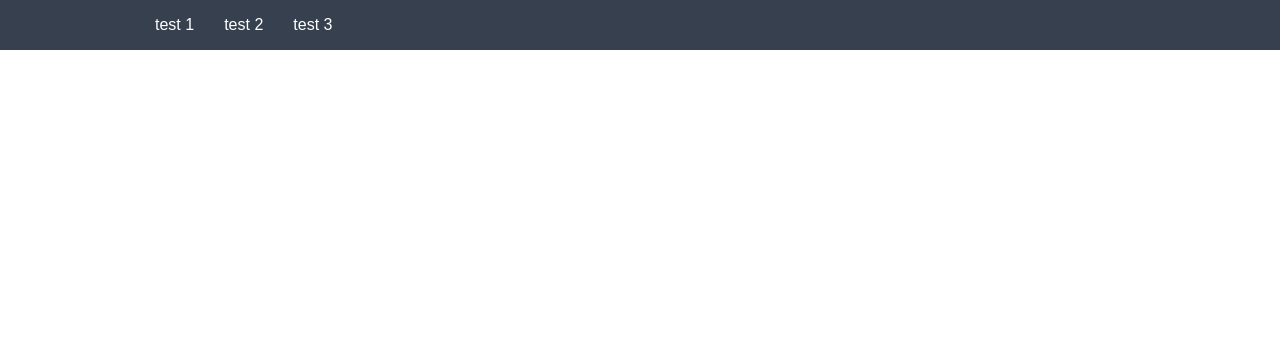
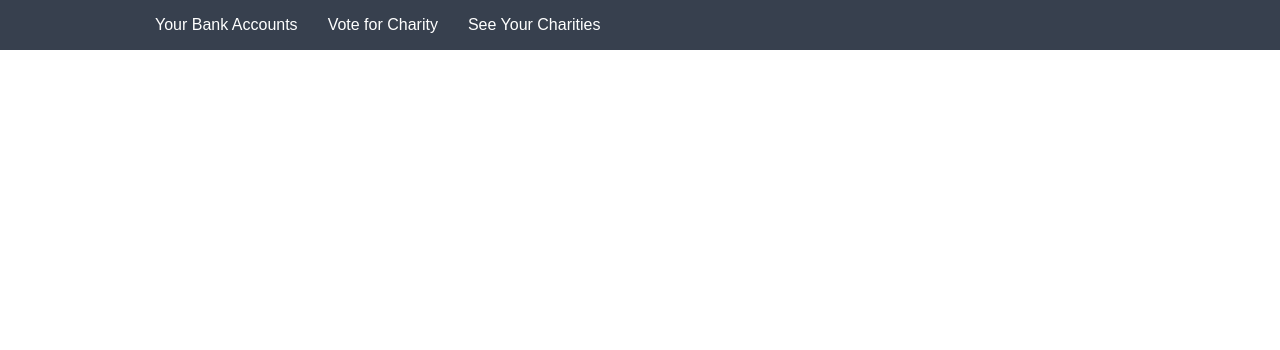
Before and after one commit to stevenshan/c1-hackathon, a Python web app: template frontend/rounded/templates/base_page.html in a window 1280 px wide. Shown: the part 70-420 px from the top of the page. Run offline with Jinja, Linux system fonts and the light colour scheme; the template is opened without the code that fills it, so the values that code supplies are empty; some web fonts are replaced.

Commit message:
updated links on nav bar

```diff
--- a/frontend/rounded/static/styles/general.css
+++ b/frontend/rounded/static/styles/general.css
@@ -152,12 +152,13 @@ Main navigation bar under header
 #header-nav .nav-bar li {
     float: left;
     line-height: 50px;
-    color: #ffffff;
+    color: #ffffff !important;
 }
 
 #header-nav .nav-bar li a {
     padding: 0px 15px;
     cursor: pointer;
+    color: white;
 }
 
 #header-nav .nav-bar li:hover {
--- a/frontend/rounded/templates/base_page.html
+++ b/frontend/rounded/templates/base_page.html
@@ -1,22 +1,13 @@
-{% extends "base.html" %}
+{% extends "base.html" %} {% block head %} {{ super() }}
 
-{% block head %}
-{{ super() }}
-
-<link href="{{ url_for('static', filename='styles/general.css') }}" rel="stylesheet" type="text/css">
-{% endblock %}
-
-{% block body %}
+<link href="{{ url_for('static', filename='styles/general.css') }}" rel="stylesheet" type="text/css"> {% endblock %} {% block
+body %}
 
 <div id="body-wrapper">
     <header>
         <div class="center-container">
             <a>
-                <img
-                    alt="Capital One"
-                    src="{{ url_for('static', filename='imgs/Capital_One_logo.svg') }}"
-                    id="main-logo"
-                >
+                <img alt="Capital One" src="{{ url_for('static', filename='imgs/Capital_One_logo.svg') }}" id="main-logo">
             </a>
 
             <ul class="nav-bar">
@@ -41,21 +32,21 @@
         <div class="center-container">
             <ul class="nav-bar">
                 <li>
-                    <a>test 1</a>
+                    <a>Your Bank Accounts</a>
                 </li>
                 <li>
-                    <a>test 2</a>
+                    <a href="/voting/vote">Vote for Charity</a>
                 </li>
                 <li>
-                    <a>test 3</a>
+                    <a href="/user-charities">See Your Charities</a>
                 </li>
+
             </ul>
         </div>
     </div>
 
     <div id="body-container">
-        {% block _body %}
-        {% endblock %}
+        {% block _body %} {% endblock %}
     </div>
 </div>
 
@@ -104,11 +95,7 @@
         </div>
         <div id="footer-company-row" class="row">
             <div class="left">
-                <img
-                    alt="Capital One"
-                    src="{{ url_for('static', filename='imgs/Capital_One_logo.svg') }}"
-                    id="footer-logo"
-                >
+                <img alt="Capital One" src="{{ url_for('static', filename='imgs/Capital_One_logo.svg') }}" id="footer-logo">
                 <span id="footer-copyright">&copy;2018 Capital One</span>
             </div>
             <div class="right">
```
